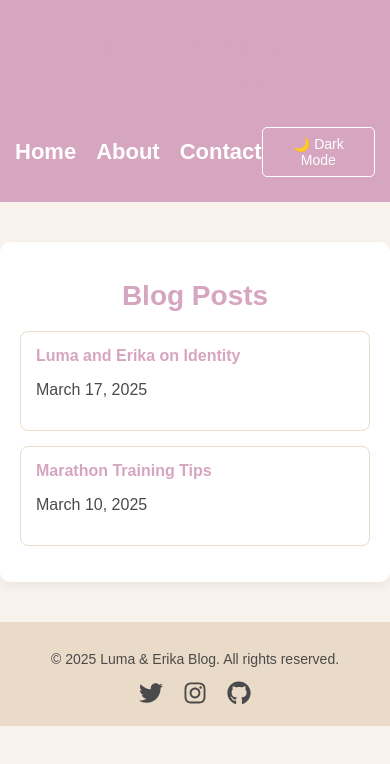
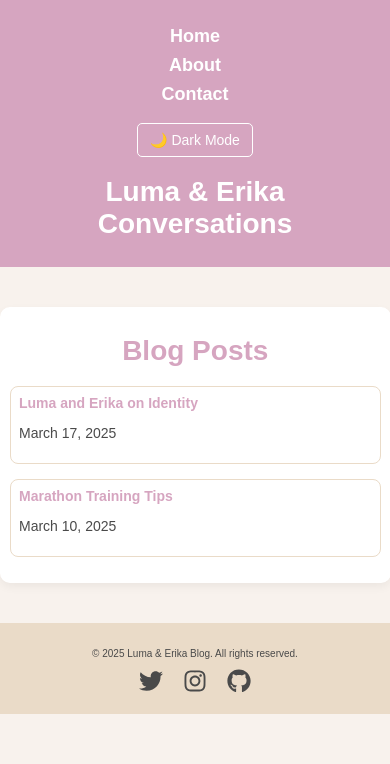
Before and after one commit to ErikaCuby/the-roast-blog-react, a React (Create React App) app: page / in a window 390 px wide. Shown: the top 764 px of the page. Built offline with nearby package versions, Linux system fonts and the light colour scheme.

Commit message:
Added responsiveness

```diff
--- a/src/Header.js
+++ b/src/Header.js
@@ -11,7 +11,6 @@ function Header() {
 
   return (
     <header className="header">
-      <h1>Luma & Erika Conversations</h1>
       <nav>
         <ul>
           <li>
@@ -28,6 +27,7 @@ function Header() {
           {isDarkMode ? "☀️ Light Mode" : "🌙 Dark Mode"}
         </button>
       </nav>
+      <h1 className="header-h1">Luma & Erika Conversations</h1>
     </header>
   );
 }
--- a/src/index.css
+++ b/src/index.css
@@ -1,8 +1,8 @@
 /* Light Mode (Default) */
 body {
   font-family: "Arial", sans-serif;
-  background-color: #F8F2ED;
-  color: #4A4A4A;
+  background-color: #f8f2ed;
+  color: #4a4a4a;
   margin: 0;
   padding: 0;
   transition: background-color 0.3s, color 0.3s;
@@ -10,8 +10,8 @@ body {
 
 /* Dark Mode */
 body.dark-mode {
-  background-color: #2D2D2D;
-  color: #EAEAEA;
+  background-color: #2d2d2d;
+  color: #eaeaea;
 }
 
 /* Container */
@@ -25,7 +25,6 @@ body.dark-mode {
   opacity: 0;
   animation: fadeIn 0.6s ease-in forwards;
 }
-
 
 /* Fade-in Animation */
 @keyframes fadeIn {
@@ -41,12 +40,16 @@ body.dark-mode {
 
 /* Header */
 .header {
-  background-color: #D6A5C0;
+  background-color: #d6a5c0;
   color: white;
   padding: 15px;
   text-align: center;
   font-size: 22px;
   font-weight: bold;
+}
+
+.header-h1 {
+  color: white;
 }
 
 .header nav {
@@ -89,7 +92,7 @@ body.dark-mode {
 
 .toggle-btn:hover {
   background: white;
-  color: #D6A5C0;
+  color: #d6a5c0;
 }
 
 /* Heading */
@@ -158,9 +161,9 @@ a:hover {
   text-align: center;
   padding: 15px;
   margin-top: 40px;
-  background-color: #EADBC8;
+  background-color: #eadbc8;
   font-size: 14px;
-  color: #4A4A4A;
+  color: #4a4a4a;
 }
 
 .social-icons {
@@ -170,10 +173,79 @@ a:hover {
 .social-icons a {
   margin: 0 10px;
   font-size: 24px;
-  color: #4A4A4A;
+  color: #4a4a4a;
   transition: color 0.3s;
 }
 
 .social-icons a:hover {
-  color: #D6A5C0;
+  color: #d6a5c0;
 }
+
+/* Responsive Design */
+@media (max-width: 768px) {
+  .container {
+    width: 90%;
+    padding: 15px;
+  }
+
+  .header {
+    text-align: center;
+    padding: 10px;
+  }
+
+  .header nav {
+    flex-direction: column;
+    align-items: center;
+  }
+
+  .header ul {
+    flex-direction: column;
+    gap: 10px;
+    text-align: center;
+  }
+
+  .header ul li {
+    display: block;
+  }
+
+  .blog-list li {
+    padding: 10px;
+  }
+
+  .footer {
+    font-size: 12px;
+  }
+
+  .social-icons {
+    font-size: 20px;
+  }
+}
+
+@media (max-width: 480px) {
+  .header {
+    font-size: 18px;
+    padding: 8px;
+  }
+
+  .header nav {
+    flex-direction: column;
+  }
+
+  .header ul {
+    gap: 8px;
+  }
+
+  .container {
+    width: 95%;
+    padding: 10px;
+  }
+
+  .blog-list li {
+    font-size: 14px;
+    padding: 8px;
+  }
+
+  .footer {
+    font-size: 10px;
+  }
+}
```
